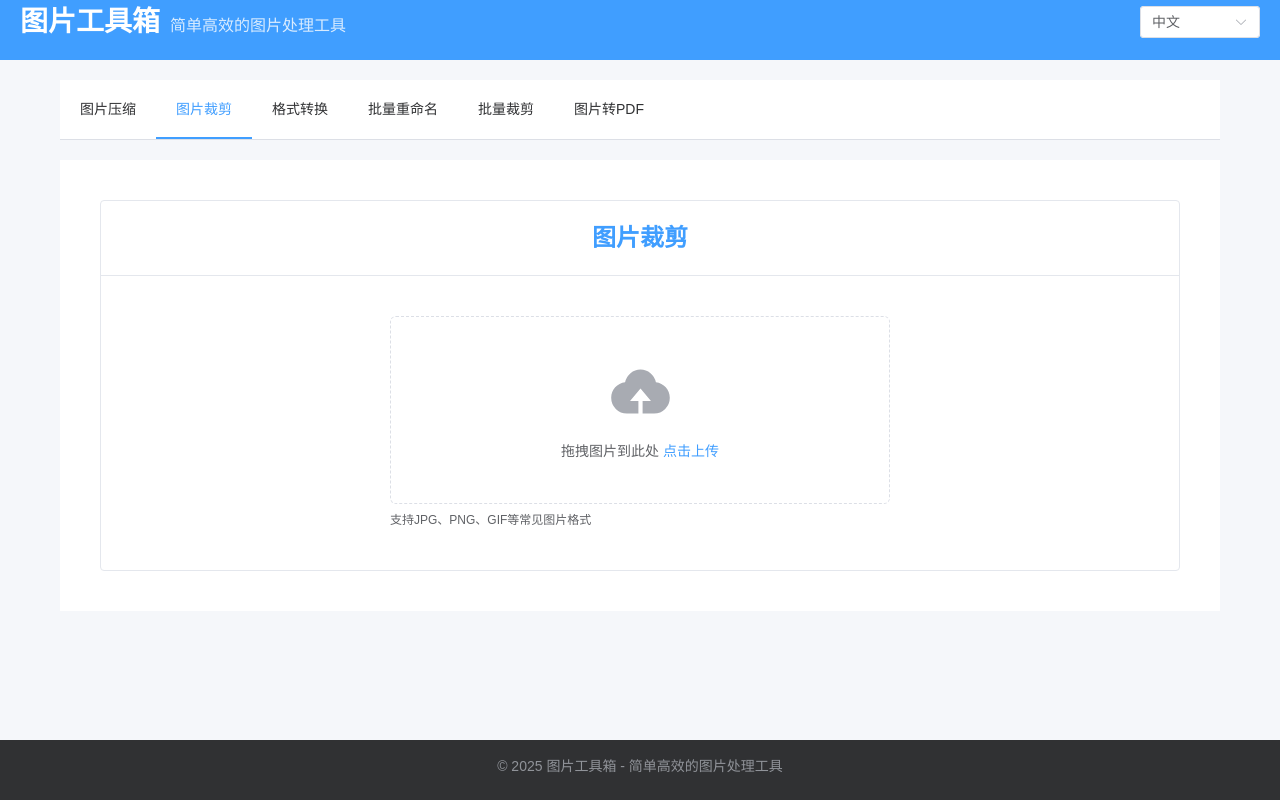
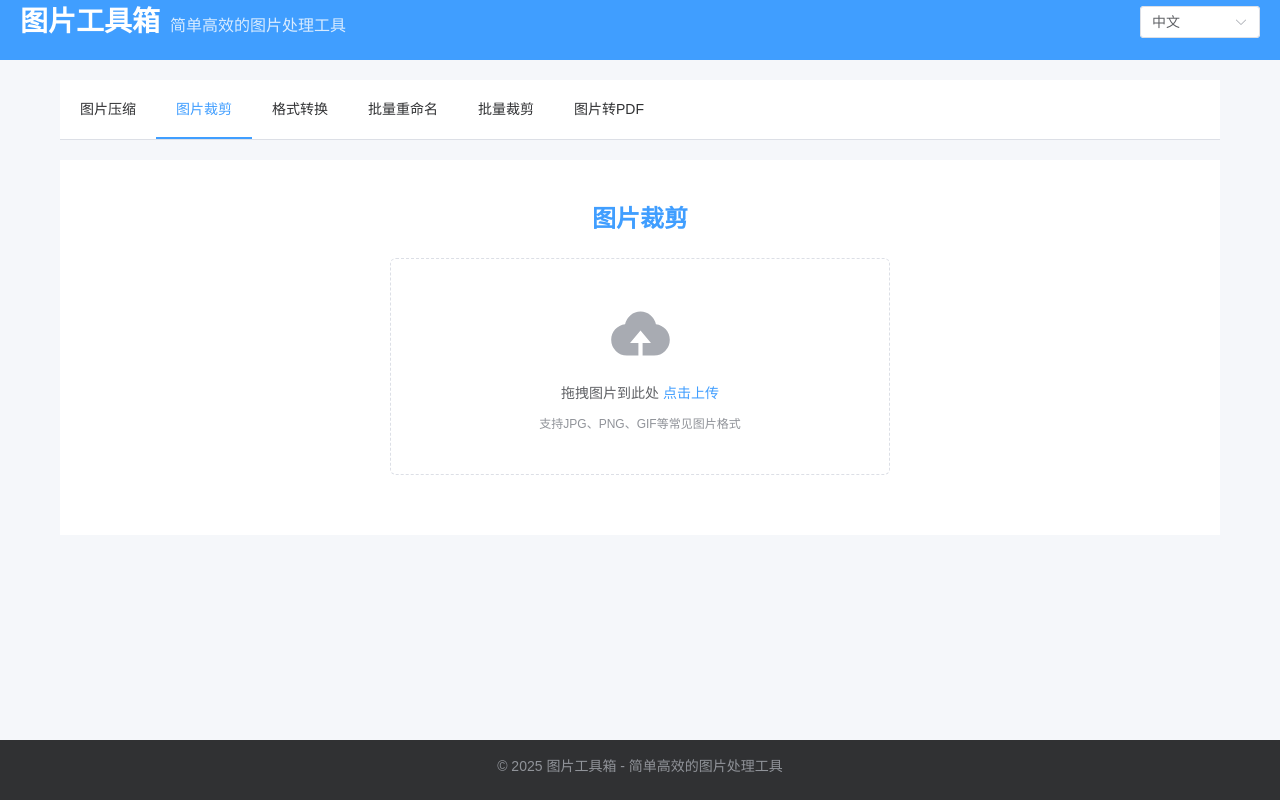
Before and after one commit to xxxeuniii/PicKit, a Vue app: page /crop in a window 1280 px wide. Built offline with nearby package versions, Linux system fonts and the light colour scheme.

Commit message:
优化图片裁剪页面样式：去掉线框阴影、提示语移到组件内

```diff
--- a/src/views/CropView.vue
+++ b/src/views/CropView.vue
@@ -1,12 +1,9 @@
 <template>
   <!-- 图片裁剪 -->
   <div class="crop-container">
-    <el-card shadow="never">
-      <template #header>
     <div class="card-header">
       <h2>{{ $t('menu.crop') }}</h2>
     </div>
-      </template>
 
     <div class="upload-area" v-if="!imageUrl">
       <el-upload class="upload-box" drag action="" :auto-upload="false" :show-file-list="false"
@@ -15,11 +12,9 @@
         <div class="el-upload__text">
           {{ $t('crop.uploadText') }} <em>{{ $t('crop.clickUpload') }}</em>
         </div>
-          <template #tip>
-            <div class="el-upload__tip">
+        <div class="upload-tip">
           {{ $t('crop.supportedFormats') }}
         </div>
-          </template>
       </el-upload>
     </div>
 
@@ -106,7 +101,6 @@
         </el-button>
       </div>
     </div>
-    </el-card>
   </div>
 </template>
 
@@ -134,7 +128,6 @@ const handleFileChange = (file) => {
   const reader = new FileReader();
   reader.onload = (e) => {
     imageUrl.value = e.target.result;
-    // 在下一个DOM更新周期初始化裁剪器
     setTimeout(() => {
       initCropper();
     }, 20);
@@ -167,7 +160,7 @@ const getAspectRatioValue = () => {
     case '1:1': return 1;
     case '4:3': return 4 / 3;
     case '16:9': return 16 / 9;
-    default: return NaN; // 自由比例
+    default: return NaN;
   }
 };
 
@@ -257,14 +250,11 @@ onUnmounted(() => {
   margin: 0 auto;
 }
 
-.crop-card {
-  margin-bottom: 20px;
-}
-
 .card-header {
   display: flex;
   justify-content: center;
   align-items: center;
+  margin-bottom: 20px;
 }
 
 .upload-area {
@@ -276,6 +266,12 @@ onUnmounted(() => {
 .upload-box {
   width: 100%;
   max-width: 500px;
+}
+
+.upload-tip {
+  margin-top: 10px;
+  font-size: 12px;
+  color: #909399;
 }
 
 .crop-workspace {
@@ -300,13 +296,6 @@ onUnmounted(() => {
 
 .cropper-container img {
   max-width: 100%;
-}
-
-@media (max-width: 768px) {
-  .crop-area {
-    height: 50vh;
-    min-height: 300px;
-  }
 }
 
 .crop-controls {
@@ -344,7 +333,6 @@ onUnmounted(() => {
 .preview-image {
   max-width: 100%;
   margin: 15px auto;
-  border: 1px solid #ebeef5;
   border-radius: 4px;
   overflow: hidden;
 }
@@ -370,6 +358,11 @@ onUnmounted(() => {
     padding: 10px;
   }
 
+  .crop-area {
+    height: 50vh;
+    min-height: 300px;
+  }
+
   .aspect-ratio-controls,
   .rotation-controls,
   .flip-controls {
```
Lines whose indentation alone changed are shown as unchanged.
